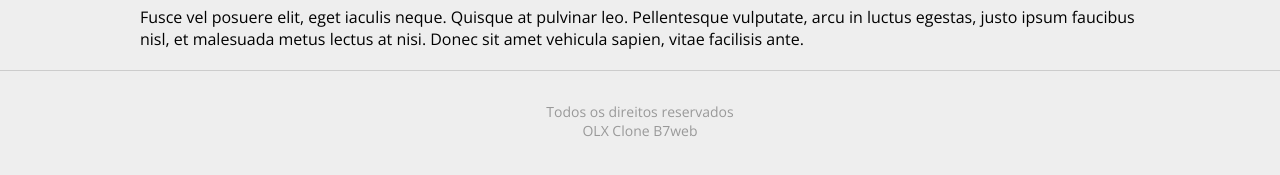
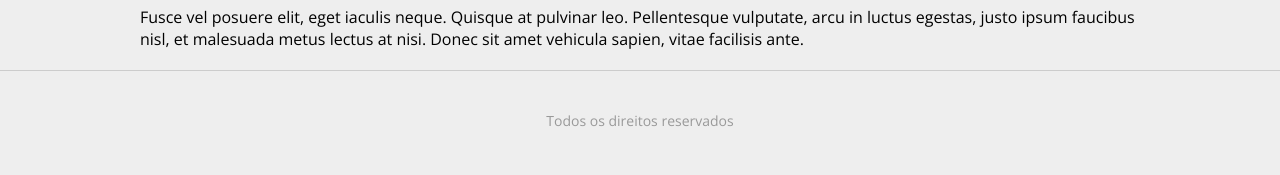
Before and after one commit to kkaori146/Project-OLX, a React (Create React App) app in the folder olx/frontend/: page / in a window 1280 px wide. Shown: the part 305-480 px from the top of the page. Built offline with nearby package versions, Linux system fonts and the light colour scheme; no server answers.

Commit message:
Template

```diff
--- a/olx/frontend/src/components/partials/Footer/index.js
+++ b/olx/frontend/src/components/partials/Footer/index.js
@@ -5,7 +5,7 @@ const Footer = () => {
     return(
         <FooterArea>
             Todos os direitos reservados<br/>
-            OLX Clone B7web
+
         </FooterArea>
     );
 }
```
Also changed, not shown: olx/frontend/template/Project OLX.jpg (added).
